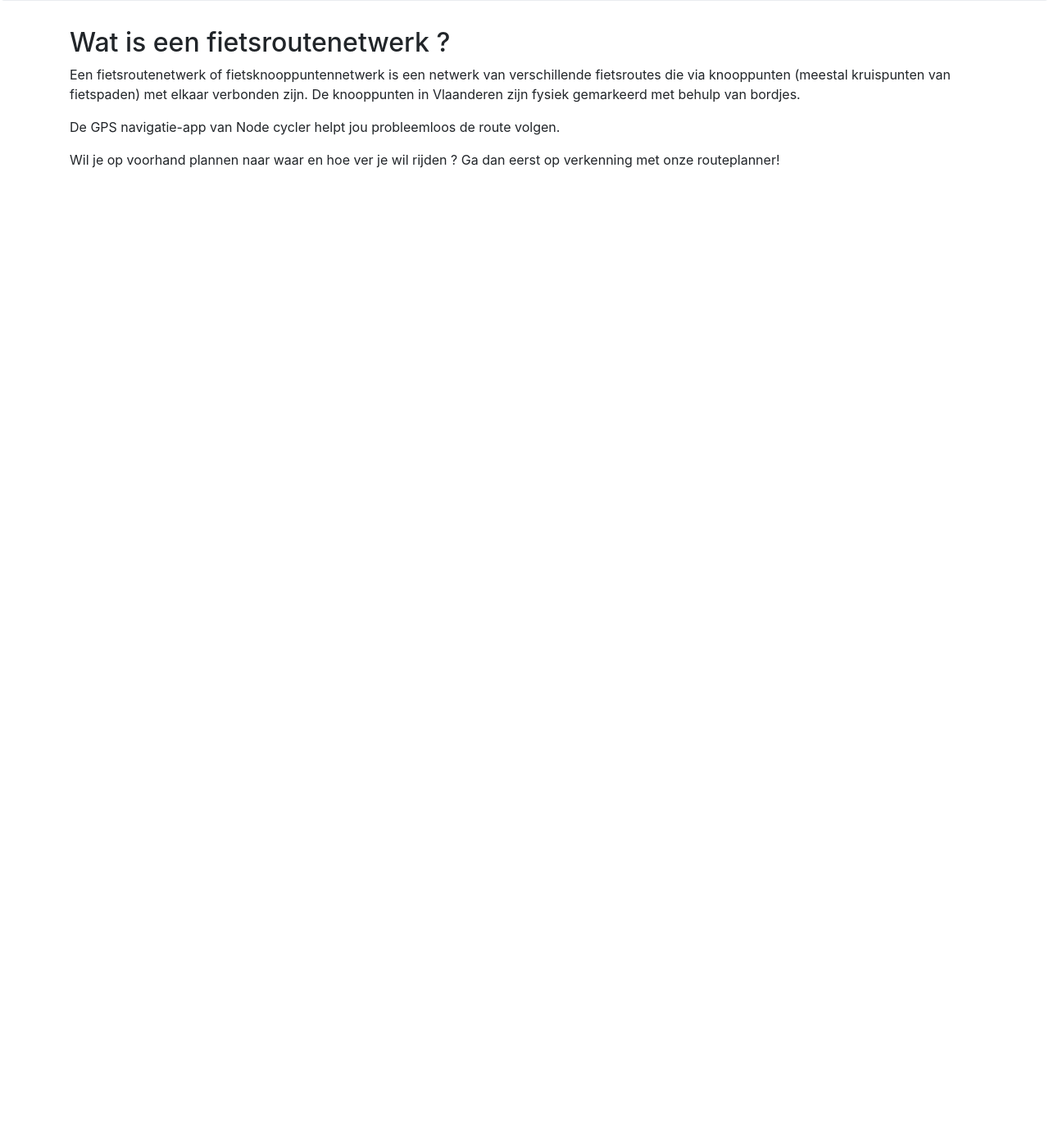
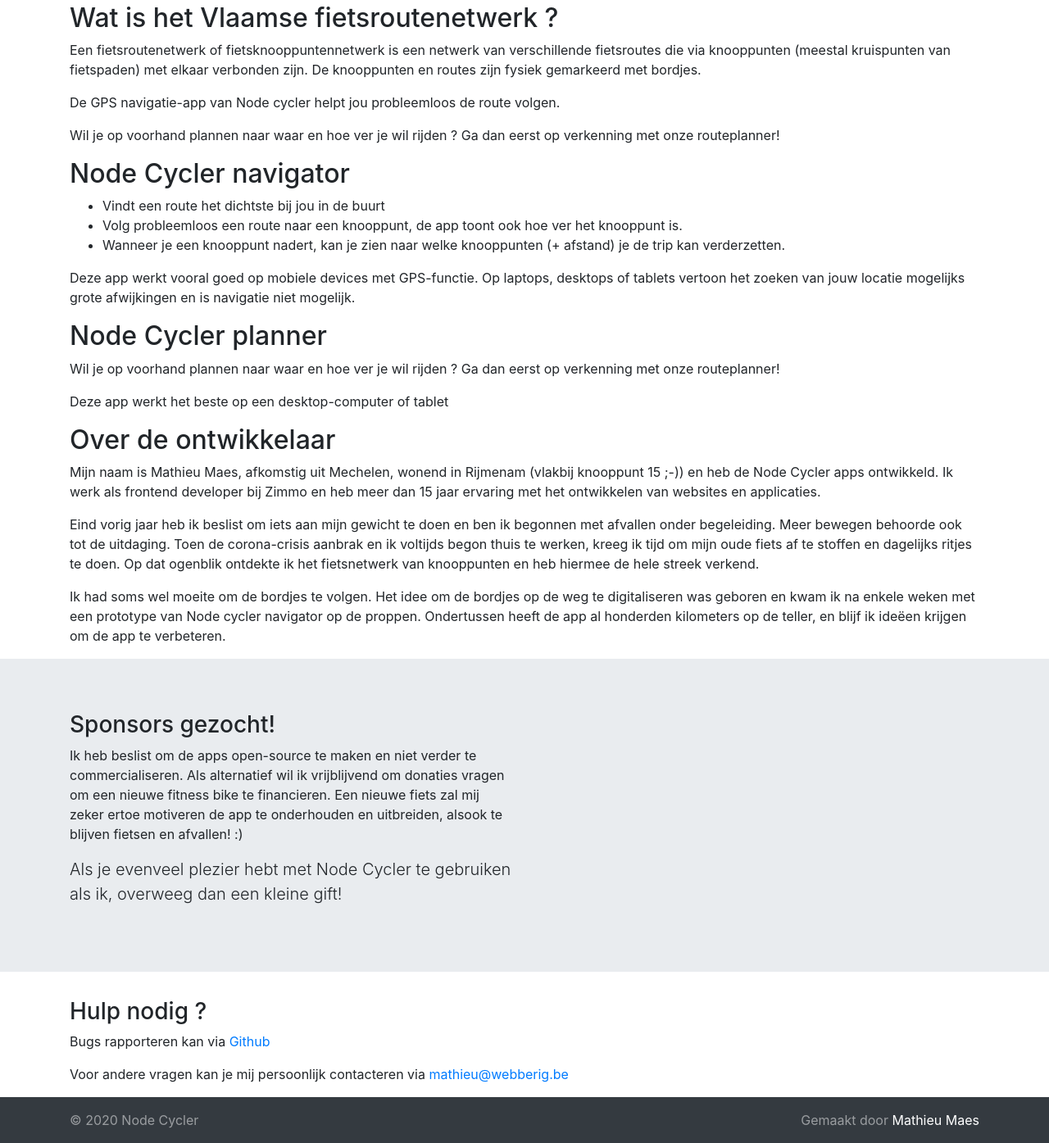
Before and after one commit to nodecycler/nodecycler.github.io, a plain HTML site: page index.html in a window 1280 px wide. Shown: the part 437-1832 px from the top of the page at 82% size. Before the commit the page ends 800 px from the top, so only its background shows below. Drawn offline with nearby package versions, Linux system fonts and the light colour scheme.

Commit message:
Add copy

```diff
--- a/index.html
+++ b/index.html
@@ -17,15 +17,13 @@
 <section class="jumbotron">
     <h1 class="display-4 text-center">Node cycler</h1>
     <div class="container">
-        <p class="lead text-center">Een routeplanner op basis van het fietsroutenetwerk in Vlaanderen en een GPS
-            navigatie app.
-            Samen zijn ze <strong>Node cycler</strong></p>
+        <p class="lead text-center">... is een sterk duo van 2 apps:</p>
         <div class="row">
             <div class="col-sm-6">
                 <h2>Navigator</h2>
-                <p>Een GPS-navigatie app die jou op de baan de weg wijst naar een van de knooppunten en je helpt de
-                    route te volgen.</p>
-                <a href="https://www.nodecycler.net/navigator" class="btn btn-primary btn-lg">Start navigatie</a>
+                <p>Een GPS-navigatie app die de weg wijst doorheen de knooppunten van het Vlaamse fietsnetwerk.</p>
+                <a target="_blank" href="https://www.nodecycler.net/navigator" class="btn btn-primary btn-lg">Start
+                    navigatie</a>
             </div>
             <div class="col-sm-6">
                 <h2>Planner</h2>
@@ -36,13 +34,90 @@
     </div>
 </section>
 <section class="container">
-    <h2>Wat is een fietsroutenetwerk ?</h2>
+    <h2>Wat is het Vlaamse fietsroutenetwerk ?</h2>
     <p>Een fietsroutenetwerk of fietsknooppuntennetwerk is een netwerk van verschillende fietsroutes die via knooppunten
-        (meestal kruispunten van fietspaden) met elkaar verbonden zijn. De knooppunten in Vlaanderen zijn fysiek
-        gemarkeerd met behulp van bordjes.</p>
+        (meestal kruispunten van fietspaden) met elkaar verbonden zijn. De knooppunten en routes zijn fysiek
+        gemarkeerd met bordjes.</p>
     <p>De GPS navigatie-app van Node cycler helpt jou probleemloos de route volgen.</p>
-    <p>Wil je op voorhand plannen naar waar en hoe ver je wil rijden ? Ga dan eerst op verkenning met onze routeplanner!</p>
+    <p>Wil je op voorhand plannen naar waar en hoe ver je wil rijden ? Ga dan eerst op verkenning met onze
+        routeplanner!</p>
+
 </section>
+<section class="container">
+    <h2>Node Cycler navigator</h2>
+    <ul>
+        <li>Vindt een route het dichtste bij jou in de buurt</li>
+        <li>Volg probleemloos een route naar een knooppunt, de app toont ook hoe ver het knooppunt is.</li>
+        <li>Wanneer je een knooppunt nadert, kan je zien naar welke knooppunten (+ afstand) je de trip kan
+            verderzetten.
+        </li>
+    </ul>
+    <p>Deze app werkt vooral goed op mobiele devices met GPS-functie. Op laptops, desktops of tablets vertoon het zoeken
+        van jouw locatie mogelijks grote afwijkingen en is navigatie niet mogelijk.</p>
+    <h2>Node Cycler planner</h2>
+    <p>Wil je op voorhand plannen naar waar en hoe ver je wil rijden ? Ga dan eerst op verkenning met onze
+        routeplanner!</p>
+    <p>Deze app werkt het beste op een desktop-computer of tablet</p>
+</section>
+<section class="container">
+    <h2>Over de ontwikkelaar</h2>
+    <p>Mijn naam is Mathieu Maes, afkomstig uit Mechelen, wonend in Rijmenam (vlakbij knooppunt 15 ;-)) en heb de Node
+        Cycler apps ontwikkeld. Ik werk als frontend developer bij Zimmo en heb
+        meer dan 15 jaar ervaring met het ontwikkelen van websites en applicaties.</p>
+    <p>Eind vorig jaar heb ik beslist om iets aan mijn gewicht te doen en ben ik begonnen met afvallen onder
+        begeleiding. Meer bewegen behoorde ook tot de uitdaging.
+        Toen de corona-crisis aanbrak en ik voltijds begon thuis te werken, kreeg ik tijd om mijn oude fiets af te
+        stoffen en dagelijks ritjes te doen. Op dat ogenblik ontdekte ik het fietsnetwerk van knooppunten en heb hiermee
+        de hele streek verkend.
+    </p>
+    <p>
+        Ik had soms wel moeite om de bordjes te volgen. Het idee om de bordjes op de weg te digitaliseren was geboren en
+        kwam ik na enkele weken met een prototype van Node cycler navigator op de proppen. Ondertussen heeft de app al
+        honderden kilometers op de teller, en blijf ik ideëen krijgen om de app te verbeteren.
+    </p>
+</section>
+    <section class="jumbotron jumbotron-fluid">
+        <div class="container">
+            <h3>Sponsors gezocht!</h3>
+            <div class="row">
+                <div class="col-lg-6 col-md-4">
+                    <p>
+                        Ik heb beslist om de apps open-source te maken en niet verder te commercialiseren. Als alternatief wil ik
+                        vrijblijvend om donaties vragen om een nieuwe fitness bike te financieren. Een nieuwe fiets zal
+                        mij zeker ertoe motiveren de app te onderhouden en uitbreiden, alsook te blijven fietsen en afvallen! :)</p>
+                    <p class="lead">Als je evenveel plezier hebt met Node Cycler te gebruiken als ik, overweeg dan een kleine gift!</p>
+
+                </div>
+                <div class="col-lg-6 col-md-8 mb-5">
+                    <div
+                            id="mathieu-fietst-en-bouwt-node-cycler"
+                            class="widget float-md-right "
+                            value="show-with-image"
+                            data-slug="mathieu-fietst-en-bouwt-node-cycler"
+                            data-lang="nl"
+                            data-card="show"
+                            data-success_url=""
+                            data-fail_url=""
+                    ></div>
+                    <script src="https://res.cloudinary.com/dxhaja5tz/raw/upload/script_main.js" type="text/javascript"></script>
+                </div>
+            </div>
+        </div>
+    </section>
+<section class="container">
+    <h3>Hulp nodig ?</h3>
+    <p>Bugs rapporteren kan via <a href="https://github.com/nodecycler">Github</a></p>
+    <p>Voor andere vragen kan je mij persoonlijk contacteren via <a href="mailto:mathieu@webberig.be">mathieu@webberig.be</a></p>
+</section>
+<footer class="navbar navbar-dark bg-dark">
+    <div class="container">
+          <span class="navbar-text">
+ &copy; 2020 Node Cycler</span>
+          <span class="navbar-text pull-right">
+              Gemaakt door <a href="mailto:mathieu@webberig.be">Mathieu Maes</a></span>
+        </div>
+</footer>
+
 <!-- Optional JavaScript -->
 <!-- jQuery first, then Popper.js, then Bootstrap JS -->
 <script src="https://code.jquery.com/jquery-3.4.1.slim.min.js"
```
